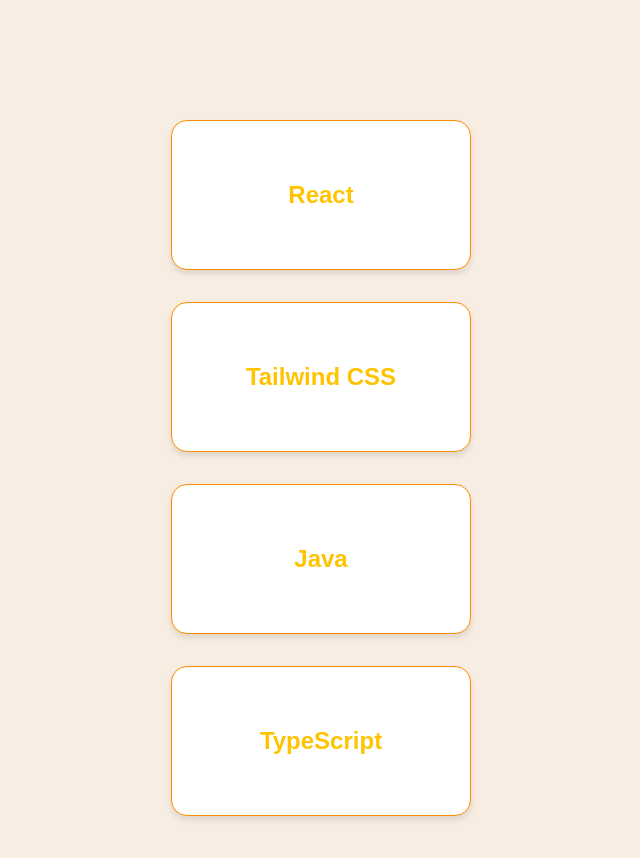
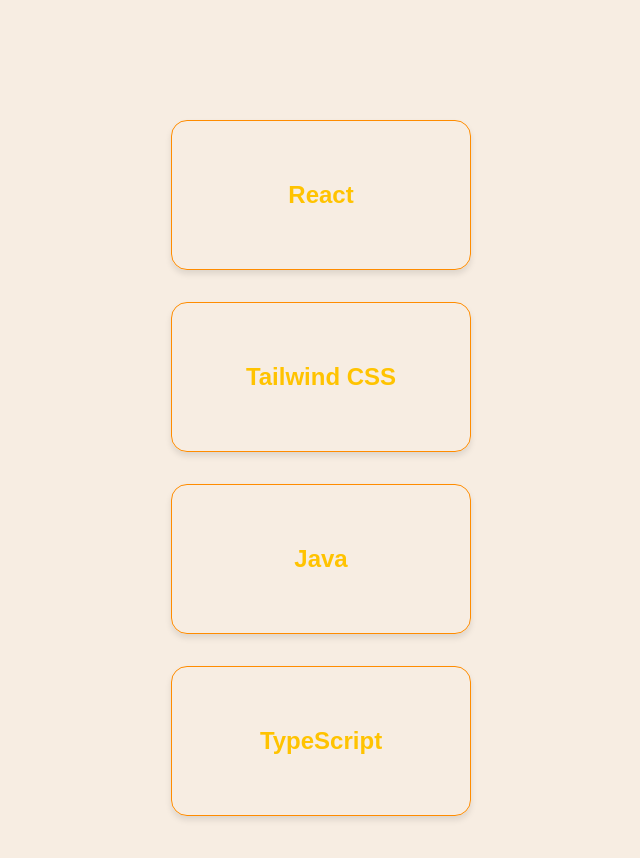
Before and after one commit to h-0y28/h-0y28, a React (Vite) app: page / in a window 1280 px wide. Shown: the part 2580-3438 px from the top of the page, without its empty margins (319-959 px from the left). Built offline with nearby package versions, Linux system fonts and the light colour scheme; a web font is replaced by a local one.

Commit message:
chore: 필요 없는 코드 제거

```diff
--- a/src/styles/theme.ts
+++ b/src/styles/theme.ts
@@ -4,12 +4,10 @@ export const theme = {
     secondary: "#006400", // 보조 색상 - 하늘
     background: "#F7EDE2", // 배경 색상
     highlight: "#FF8C00 ", // 포인트 색상 - 주황
-    backgroundLight: "#FFFFFF",
     black: "#17171B",
     gray: "#B0B0B0",
     white: "#ffffff",
     silver: "#C0C0C0",
-    // accent: "#FFC300", // 강조 색상 - 노랑
   },
   fonts: {
     heading: "Arial, sans-serif",
```
